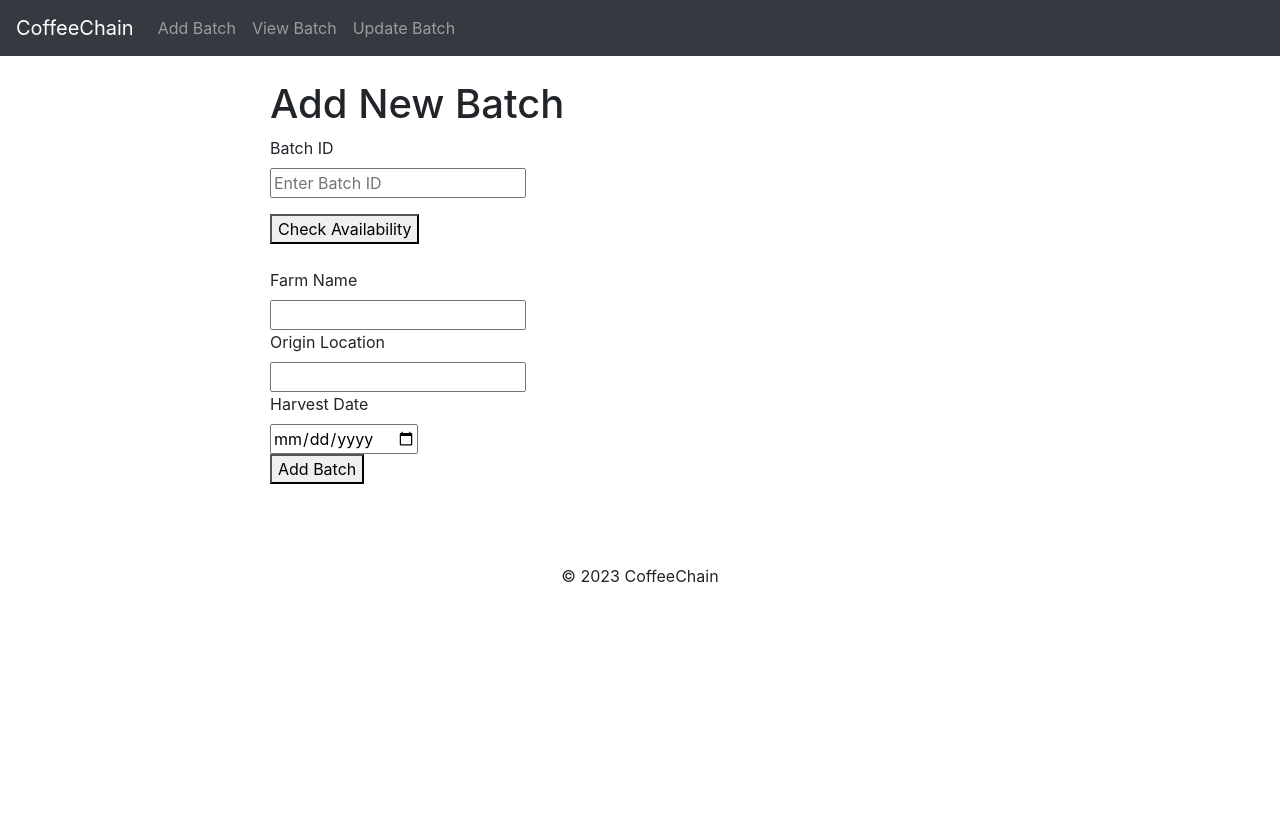
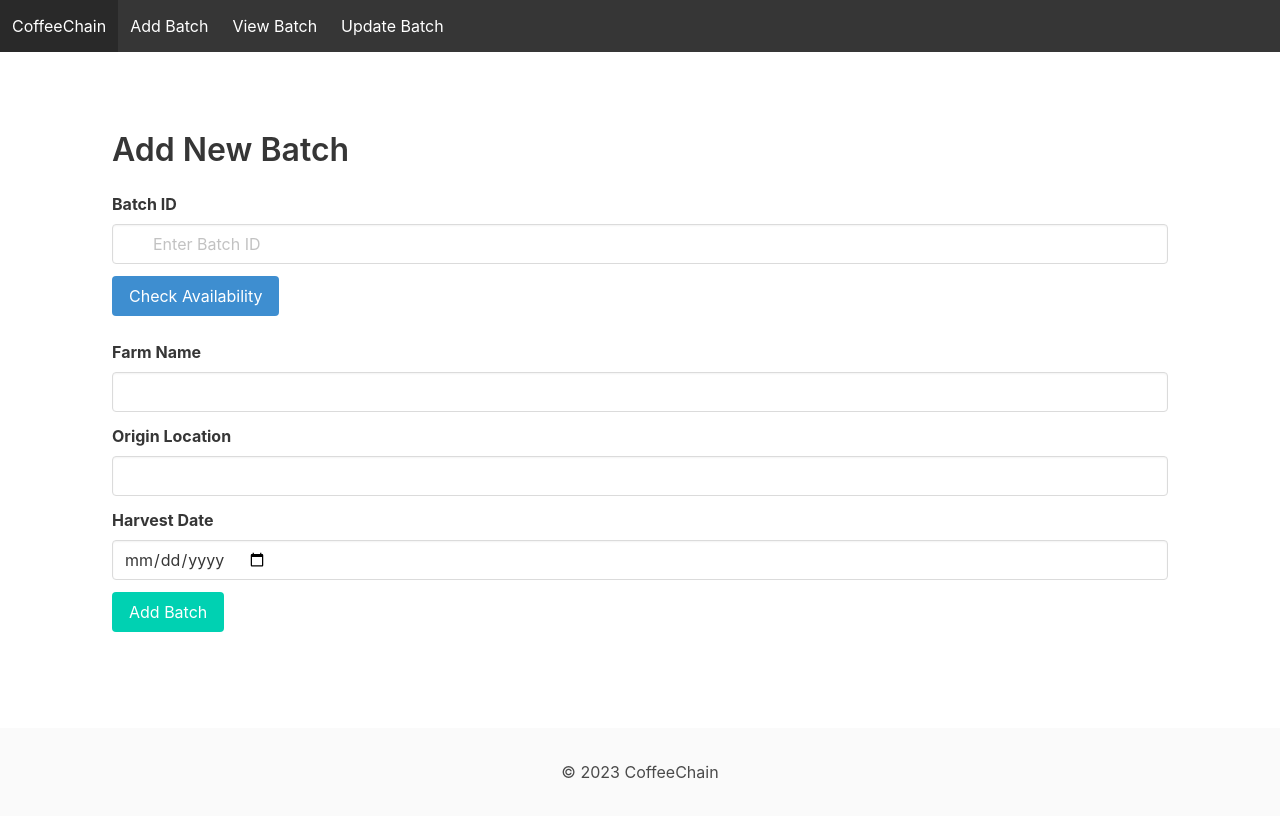
Before and after one commit to AJ26-11/SupplyBlock, a Django app: page /blockchain/add_batch/ in a window 1280 px wide. Before the commit the page ends 583 px from the top, so only its background shows below. Run offline with Django 4.2, Linux system fonts and the light colour scheme; parts of the project's set-up code (start-up, migrations or seed data) failed here and were passed over; some libraries are stand-ins or nearby versions.

Commit message:
Updated base.html and deleted some files

```diff
--- a/blockchain/templates/base.html
+++ b/blockchain/templates/base.html
@@ -1,28 +1,38 @@
+
 <!DOCTYPE html>
 <html lang="en">
 <head>
     <meta charset="UTF-8">
     <title>{% block title %}Coffee Supply Chain{% endblock %}</title>
-    <link rel="stylesheet" href="https://stackpath.bootstrapcdn.com/bootstrap/4.3.1/css/bootstrap.min.css">
+    <link rel="stylesheet" href="https://cdnjs.cloudflare.com/ajax/libs/bulma/0.9.3/css/bulma.min.css">
     <style>
-        body { padding-top: 5rem; }
         .navbar { margin-bottom: 2rem; }
-        .container { max-width: 800px; }
+        .container { max-width: 800px; margin: auto; }
         .footer { text-align: center; margin-top: 3rem; padding: 2rem 0; }
     </style>
 </head>
 <body>
-    <nav class="navbar navbar-expand-md navbar-dark bg-dark fixed-top">
-        <a class="navbar-brand" href="#">CoffeeChain</a>
-        <button class="navbar-toggler" type="button" data-toggle="collapse" data-target="#navbarCollapse" aria-controls="navbarCollapse" aria-expanded="false" aria-label="Toggle navigation">
-            <span class="navbar-toggler-icon"></span>
-        </button>
-        <div class="collapse navbar-collapse" id="navbarCollapse">
-            <ul class="navbar-nav mr-auto">
-                <li class="nav-item"><a class="nav-link" href="{% url 'add_batch' %}">Add Batch</a></li>
-                <li class="nav-item"><a class="nav-link" href="{% url 'view_batch' %}">View Batch</a></li>
-                <li class="nav-item"><a class="nav-link" href="{% url 'update_batch' %}">Update Batch</a></li>
-            </ul>
+    <nav class="navbar is-dark" role="navigation" aria-label="main navigation">
+        <div class="navbar-brand">
+            <a class="navbar-item" href="#">
+                CoffeeChain
+            </a>
+
+            <!-- Navbar burger for mobile view -->
+            <a role="button" class="navbar-burger" aria-label="menu" aria-expanded="false" data-target="navbarBasicExample">
+                <span aria-hidden="true"></span>
+                <span aria-hidden="true"></span>
+                <span aria-hidden="true"></span>
+            </a>
+        </div>
+
+        <div id="navbarBasicExample" class="navbar-menu">
+            <div class="navbar-start">
+                <a class="navbar-item" href="{% url 'add_batch' %}">Add Batch</a>
+                <a class="navbar-item" href="{% url 'view_batch' %}">View Batch</a>
+                <a class="navbar-item" href="{% url 'update_batch' %}">Update Batch</a>
+                <!-- Additional navbar items can be added here -->
+            </div>
         </div>
     </nav>
 
@@ -30,12 +40,27 @@
         {% block content %}{% endblock %}
     </main>
 
-    <div class="footer">
-        <p>&copy; 2023 CoffeeChain</p>
-    </div>
+    <footer class="footer">
+        <div class="content has-text-centered">
+            <p>&copy; 2023 CoffeeChain</p>
+        </div>
+    </footer>
+<script>
+    document.addEventListener('DOMContentLoaded', () => {
+        // Get all "navbar-burger" elements
+        const navbarBurgers = Array.prototype.slice.call(document.querySelectorAll('.navbar-burger'), 0);
 
-    <script src="https://code.jquery.com/jquery-3.3.1.slim.min.js"></script>
-    <script src="https://cdn.jsdelivr.net/npm/@popperjs/core@2.0.0/dist/umd/popper.min.js"></script>
-    <script src="https://stackpath.bootstrapcdn.com/bootstrap/4.3.1/js/bootstrap.min.js"></script>
+        // Add a click event on each of them
+        navbarBurgers.forEach(el => {
+            el.addEventListener('click', () => {
+                const target = el.dataset.target;
+                const targetEl = document.getElementById(target);
+
+                el.classList.toggle('is-active');
+                targetEl.classList.toggle('is-active');
+            });
+        });
+    });
+</script>
 </body>
 </html>
```
Also changed, not shown: blockchain/templates/add_item.html (deleted, +0 -15 lines).
